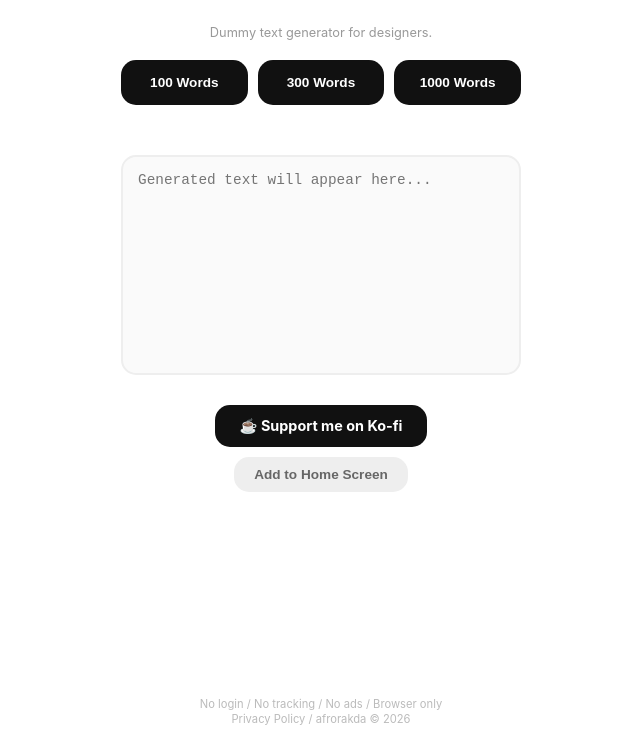
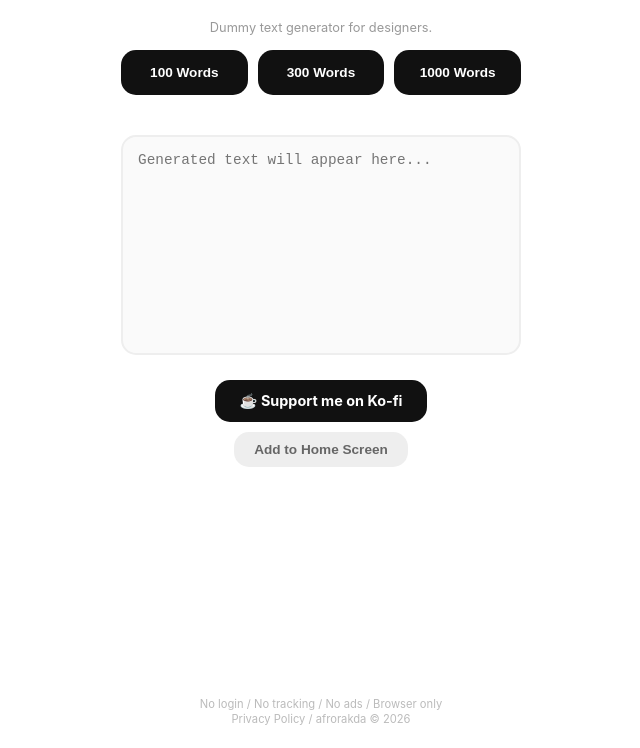
Before and after one commit to afrorakda/lorem-ipsum, a plain HTML site: page index.html in a window 1280 px wide. Shown: the part 52-800 px from the top of the page, without its empty margins (319-959 px from the left). Drawn offline with Linux system fonts and the light colour scheme.

Commit message:
Update index.html

```diff
--- a/index.html
+++ b/index.html
@@ -3,9 +3,13 @@
 <head>
     <meta charset="UTF-8">
     <meta name="viewport" content="width=device-width, initial-scale=1.0, maximum-scale=1.0, user-scalable=no">
+    <meta name="apple-mobile-web-app-capable" content="yes">
+    <meta name="apple-mobile-web-app-status-bar-style" content="black">
     <title>Lorem Ipsum - Fridge Combo</title>
+
     <link rel="icon" href="image_15.png">
     <link rel="apple-touch-icon" href="image_15.png">
+
     <style>
         :root {
             --bg: #fff;
@@ -24,7 +28,7 @@
 
         .container {
             width: 90%; max-width: 400px; padding: 20px 0;
-            flex-grow: 1; display: flex; flex-direction: column; gap: 15px;
+            flex-grow: 1; display: flex; flex-direction: column; gap: 10px;
         }
 
         h1 { font-size: 1.5rem; font-weight: 800; margin: 0; text-align: center; }
@@ -64,6 +68,7 @@
 
         footer { width: 100%; padding: 20px 0; text-align: center; font-size: 0.7rem; color: #bbb; line-height: 1.4; }
 
+        /* Install Modal */
         .modal { display: none; position: fixed; top: 0; left: 0; width: 100%; height: 100%; background: rgba(0,0,0,0.5); justify-content: center; align-items: center; z-index: 1000; }
         .modal-content { background: #fff; padding: 25px; border-radius: var(--radius); width: 85%; max-width: 320px; text-align: center; position: relative; }
         .modal-close { position: absolute; top: 10px; right: 15px; font-size: 1.5rem; color: #ccc; cursor: pointer; }
```
